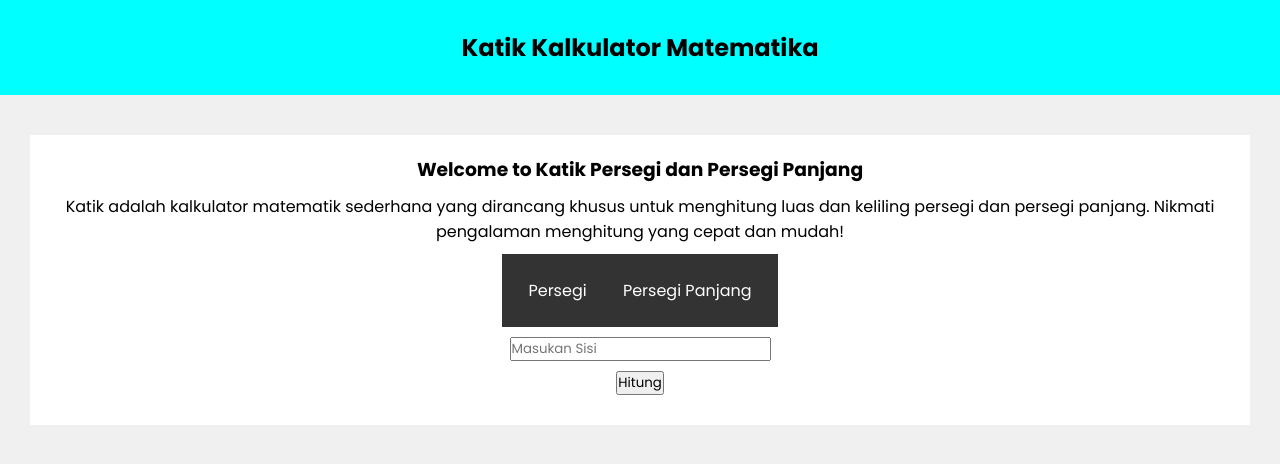
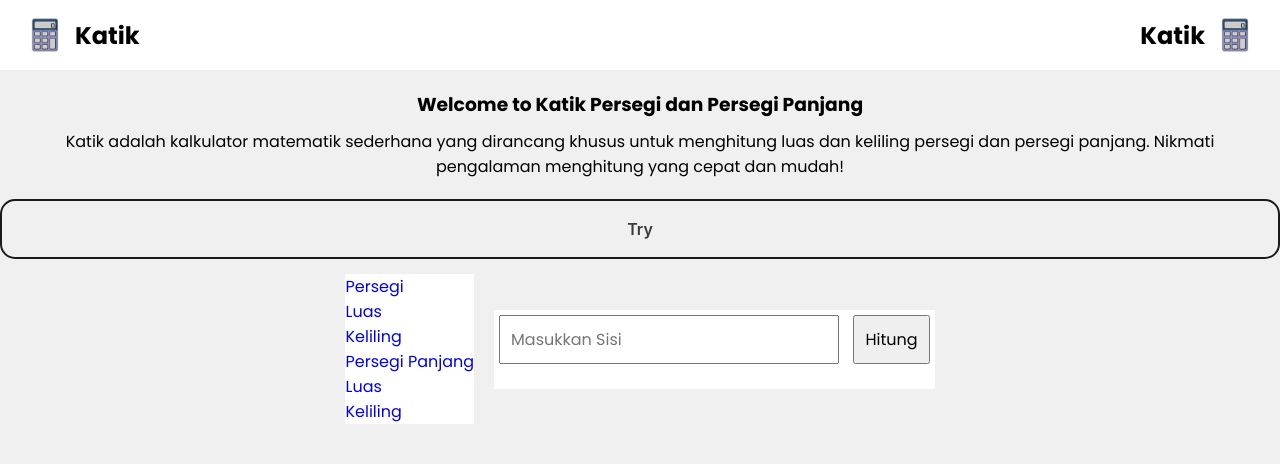
Before and after one commit to revou-fundamental-course/8-jan-24-Raiii02, a plain HTML site: page index.html in a window 1280 px wide. Drawn offline with Linux system fonts and the light colour scheme.

Commit message:
second commit

```diff
--- a/css/style.css
+++ b/css/style.css
@@ -11,62 +11,122 @@ body {
   background-color: #f0f0f0;
 }
 
-header {
+.header {
+  display: flex;
+  flex-direction: row;
+  justify-content: space-between;
+  background-color: #fff;
+  height: 70px;
+  padding: 0 15px;
+}
+
+.logo {
+  width: 60px;
+}
+
+.header div {
+  display: flex;
+  flex-direction: row;
+  justify-content: center;
+  align-items: center;
+}
+
+.intro {
+  display: flex;
+  flex-direction: column;
+  justify-content: center;
+  text-align: center;
+  gap: 10px;
+  margin: 20px;
+}
+
+
+.main {
   display: flex;
   flex-direction: column;
   align-items: center;
-  text-align: center;
 }
 
-header h2 {
-  background-color: aqua;
+
+.button {
+  appearance: none;
+  background-color: transparent;
+  border: 2px solid #1A1A1A;
+  border-radius: 15px;
+  box-sizing: border-box;
+  color: #3B3B3B;
+  cursor: pointer;
+  display: inline-block;
+  font-family: Roobert, -apple-system, BlinkMacSystemFont, "Segoe UI", Helvetica, Arial, sans-serif, "Apple Color Emoji", "Segoe UI Emoji", "Segoe UI Symbol";
+  font-size: 16px;
+  font-weight: 600;
+  line-height: normal;
+  margin: 0;
+  min-height: 60px;
+  min-width: 0;
+  outline: none;
+  padding: 16px 24px;
+  text-align: center;
+  text-decoration: none;
+  transition: all 300ms cubic-bezier(.23, 1, 0.32, 1);
+  user-select: none;
+  -webkit-user-select: none;
+  touch-action: manipulation;
   width: 100%;
-  padding: 30px;
-  margin-bottom: 10px;
+  will-change: transform;
 }
 
-main {
+.button:disabled {
+  pointer-events: none;
+}
+
+.button:hover {
+  color: #fff;
+  background-color: #1A1A1A;
+  box-shadow: rgba(0, 0, 0, 0.25) 0 8px 15px;
+  transform: translateY(-2px);
+}
+
+.button:active {
+  box-shadow: none;
+  transform: translateY(0);
+}
+
+.calculator-section {
   display: flex;
-  flex-direction: column;
   justify-content: center;
   align-items: center;
+  margin: 15px;
+}
+
+.shapes-menu {
+  margin-right: 20px;
+  background-color: #fff;
+  display: flex;
+  flex-direction: column
+}
+
+.calculator {
   text-align: center;
-  gap: 10px;
-  margin: 30px;
-  padding: 20px 30px;
   background-color: #fff;
 }
 
-nav {
-  background-color: #333;
+.input-field,
+.calculate-btn {
   padding: 10px;
-  text-align: center;
+  font-size: 16px;
+  margin: 5px;
 }
 
-nav a,
-.dropdown-content a {
-  color: white;
-  text-decoration: none;
-  padding: 14px 16px;
-  display: inline-block;
+.result {
+  margin-top: 20px;
+  font-size: 18px;
 }
 
-.dropdown {
-  display: inline-block;
+a {
+  text-decoration: none;
 }
 
-.dropdown-content {
-  display: none;
-  position: absolute;
-  background-color: #333;
-  min-width: 160px;
-  z-index: 1;
+ul, li {
+  list-style: none;
 }
-
-.dropdown-content a {
-  display: block;
-}
-
-.dropdown:hover .dropdown-content {
-  display: block;
-}
--- a/index.html
+++ b/index.html
@@ -1,44 +1,74 @@
 <!DOCTYPE html>
 <html lang="en">
+
 <head>
   <meta charset="UTF-8" />
   <meta name="viewport" content="width=device-width, initial-scale=1.0" />
   <link rel="stylesheet" href="./css/style.css" />
   <title>Katik Persegi</title>
 </head>
+
 <body>
-    <header>
-      <h2>Katik Kalkulator Matematika</h2>
+
+  <header class="header">
+    <div class="">
+      <img src="./img/Logo.png" class="logo" alt="">
+      <h2 class="title">Katik</h2>
+    </div>
+    <div class="">
+      <h2 class="title">Katik</h2>
+      <img src="./img/Logo.png" class="logo" alt="">
+    </div>
   </header>
 
-    <main>
-      <h3>Welcome to Katik Persegi dan Persegi Panjang</h3>
-      <p>
+
+  <section class="intro">
+    <h3 class="subtitle">Welcome to Katik Persegi dan Persegi Panjang</h3>
+    <p class="description">
       Katik adalah kalkulator matematik sederhana yang dirancang khusus untuk
       menghitung luas dan keliling persegi dan persegi panjang. Nikmati
       pengalaman menghitung yang cepat dan mudah!
     </p>
-      <nav>
-        <div class="dropdown">
-          <a href="#">Persegi</a>
-          <div class="dropdown-content">
-            <a href="#">Luas</a>
-            <a href="#">Keliling</a>
+  </section>
+
+  <main class="main">
+
+    <button class="button">
+      Try
+    </button>
+
+    <div class="calculator-section">
+      <aside class="shapes-menu">
+        <ul>
+          <li class="dropdown">
+            <a href="#" data-toggle="dropdown">Persegi <i class="icon-arrow"></i></a>
+            <ul class="dropdown-menu">
+              <li><a href="#">Luas</a></li>
+              <li><a href="#">Keliling</a></li>
+            </ul>
+          </li>
+          <li class="dropdown">
+            <a href="#" data-toggle="dropdown">Persegi Panjang <i class="icon-arrow"></i></a>
+            <ul class="dropdown-menu">
+              <li><a href="#">Luas</a></li>
+              <li><a href="#">Keliling</a></li>
+            </ul>
+          </li>
+        </ul>
+    </aside>
+
+    <section class="calculator">
+      <input type="text" id="side" class="input-field" placeholder="Masukkan Sisi" />
+      <button onclick="calculate()" class="calculate-btn">Hitung</button>
+      <div class="result" id="result"></div>
+    </section>
     </div>
-        </div>
-        <div class="dropdown">
-          <a href="#">Persegi Panjang</a>
-          <div class="dropdown-content">
-            <a href="#">Luas</a>
-            <a href="#">Keliling</a>
-          </div>
-        </div>
-      </nav>
-      <input type="text" id="side" placeholder="Masukan Sisi" />
-      <button onclick="calculate()">Hitung</button>
-      <div class="result" id="result"></div>
+
+
   </main>
+
 </body>
 
 <script src="./js/script.js"></script>
+
 </html>
--- a/js/script.js
+++ b/js/script.js
@@ -19,3 +19,13 @@ function calculate() {
         <p>L = ${squareArea}</p>
     `;
 }
+
+document.addEventListener("DOMContentLoaded", function () {
+  var dropdownBtn = document.querySelector(".dropdown-btn");
+  var dropdownContainer = document.querySelector(".dropdown-container");
+
+  dropdownBtn.addEventListener("click", function () {
+    dropdownContainer.style.display =
+      dropdownContainer.style.display === "block" ? "none" : "block";
+  });
+});
```
Also changed, not shown: img/Logo.png (added), img/Persegi Panjang.png (added), img/Persegi.png (added). Lines whose indentation alone changed are shown as unchanged.
